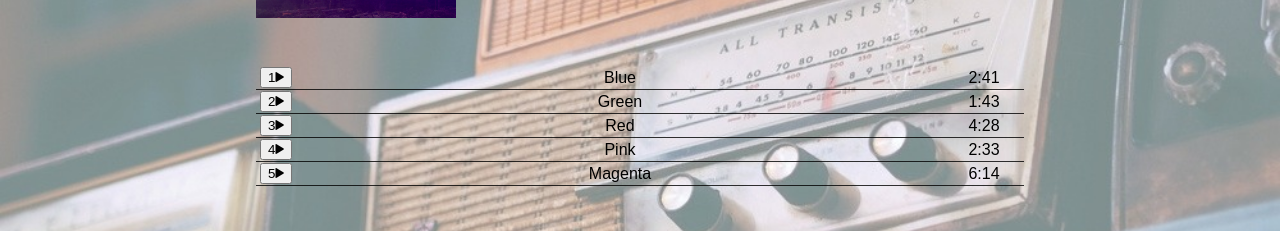
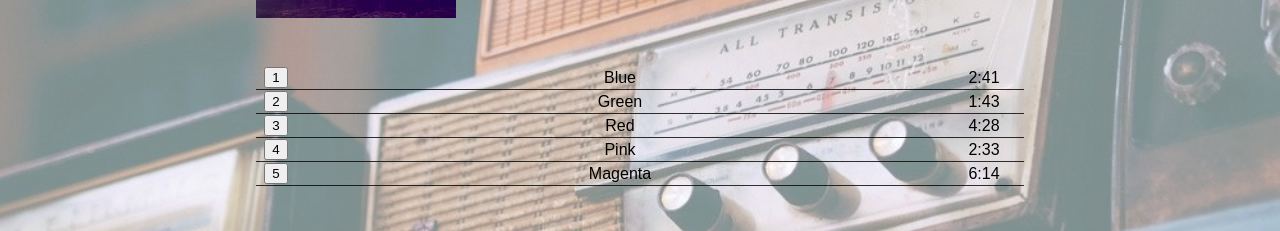
Before and after one commit to TravisBlair74/bloc-jams-react, a React (Create React App) app: page /album/the-colors in a window 1280 px wide. Shown: the part 344-575 px from the top of the page. Built offline with nearby package versions, Linux system fonts and the light colour scheme.

Commit message:
Fixed play-pause buttons

```diff
--- a/src/components/Album.js
+++ b/src/components/Album.js
@@ -125,8 +125,8 @@ class Album extends Component {
               <tr className="song" key={index} onClick={() => this.handleSongClick(song)} >
                 <td className="song-actions">
                   <button id="list-actions">
-                    <span className={this.state.isPlaying ? 'hidden-number' : 'song-number'}>{index+1}</span>
-                    <span className={this.state.isPlaying ? 'ion-pause' : 'ion-play'}></span>
+                    <span className={(this.state.isPlaying && (this.state.currentSong === song)) ? 'hidden-number' : 'song-number'}>{index+1}</span>
+                    <span className={(this.state.isPlaying && (this.state.currentSong === song)) ? 'ion-pause' : 'nothing'}></span>
                   </button>
                 </td>
                 <td className="song-title">{song.title}</td>
```
